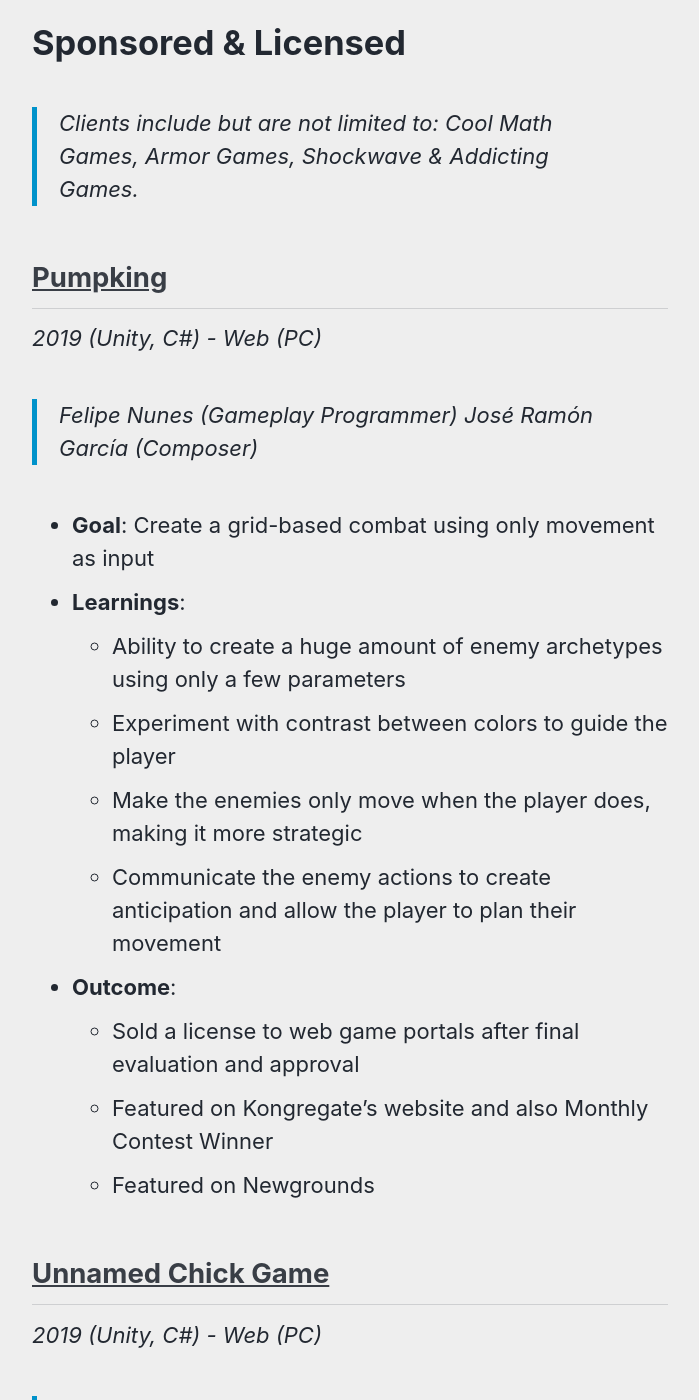
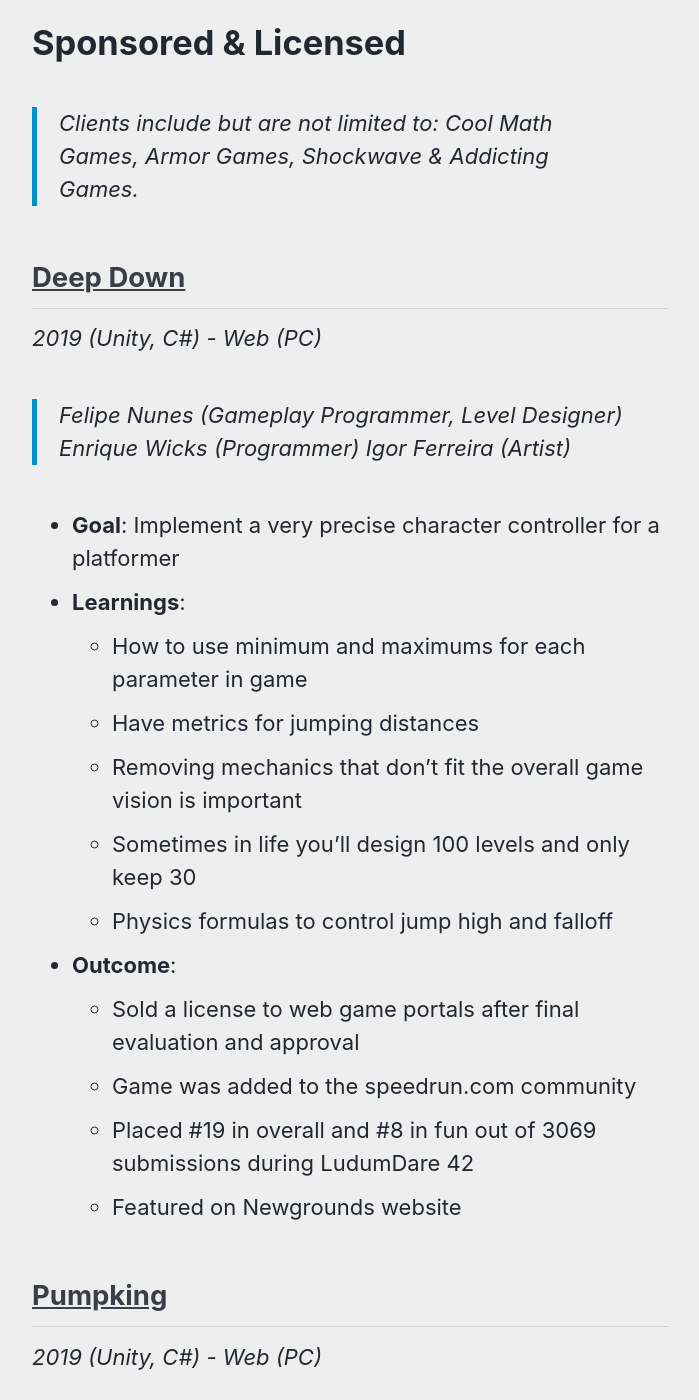
Before and after one commit to nyunesu/nyunesu.github.io, a Jekyll site: the page built from _pages/games.md, in a window 1280 px wide and 1400 px high, scrolled down 663 px. Shown: the whole window, without its empty margins (290-989 px from the left). Built offline with Jekyll 4.4.1, drawn with Linux system fonts in a browser that asks for light colours; cached includes are drawn as plain includes; some of the changed text lies outside the part shown.

```diff
--- a/_data/navigation.yml
+++ b/_data/navigation.yml
@@ -2,8 +2,8 @@
 main:
   - title: "Games"
     url: /games/
-  - title: "Blog"
-    url: /blog/
+  # - title: "Blog"
+    # url: /blog/
   - title: "Resume"
     url: /resume/
   - title: "About"
--- a/_pages/games.md
+++ b/_pages/games.md
@@ -16,6 +16,28 @@ permalink: /games/
 # Sponsored & Licensed
 
 > Clients include but are not limited to: Cool Math Games, Armor Games, Shockwave & Addicting Games.
+
+
+
+## **[Deep Down](https://www.newgrounds.com/portal/view/717886)**
+
+*2019 (Unity, C#) - Web (PC)*
+> Felipe Nunes (Gameplay Programmer, Level Designer)
+> Enrique Wicks (Programmer)
+> Igor Ferreira (Artist)
+
+- **Goal**: Implement a very precise character controller for a platformer
+- **Learnings**:
+  - How to use minimum and maximums for each parameter in game
+  - Have metrics for jumping distances
+  - Removing mechanics that don't fit the overall game vision is important
+  - Sometimes in life you'll design 100 levels and only keep 30
+  - Physics formulas to control jump high and falloff
+- **Outcome**:
+  - Sold a license to web game portals after final evaluation and approval
+  - Game was added to the speedrun.com community
+  - Placed #19 in overall and #8 in fun out of 3069 submissions during LudumDare 42
+  - Featured on Newgrounds website
 
 
 
```
Also changed, not shown: other parts of _pages/games.md (+0 -22 lines), _pages/about.md (+2 -23 lines), _pages/linkedin.md (added, +5 -0 lines), index.html (+24 -2 lines).
